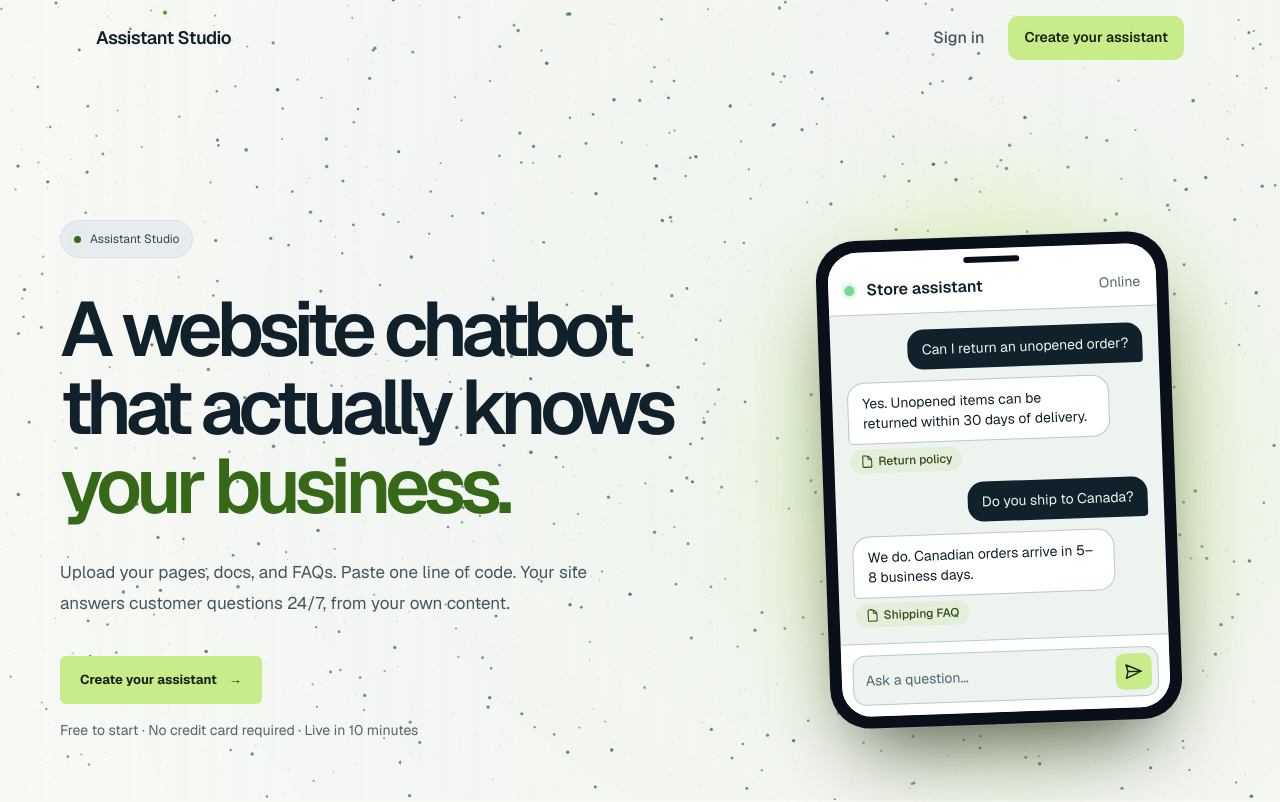
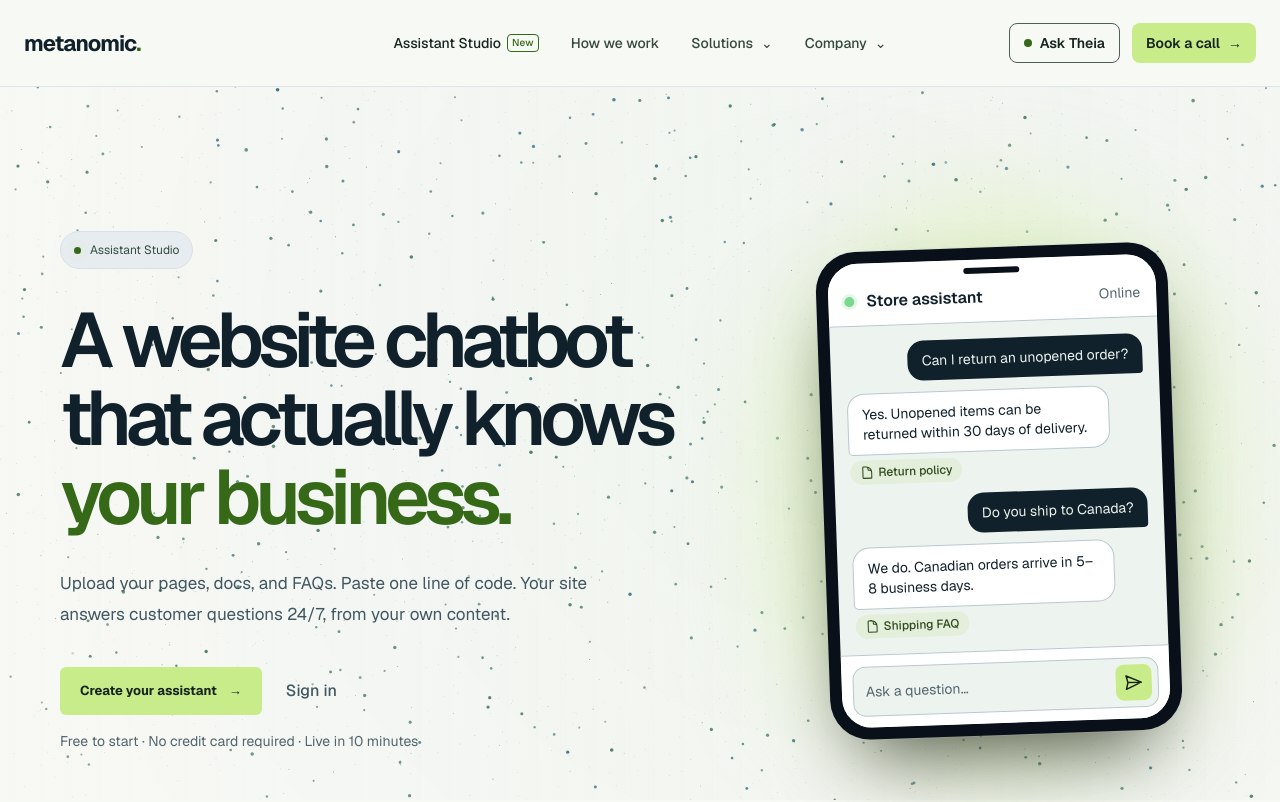
Before and after one commit to geisera/metanomic, a Next.js app: page /assistant-studio in a window 1280 px wide. Shown: the top 802 px of the page. Built offline with nearby package versions, Linux system fonts and the light colour scheme; no server answers.

Commit message:
Use the shared Metanomic navigation on Assistant Studio

```diff
--- a/src/app/assistant-studio/page.tsx
+++ b/src/app/assistant-studio/page.tsx
@@ -1,3 +1,4 @@
+import PrimaryNav from '@/components/PrimaryNav';
 import type {Metadata} from 'next';
 import s from './minimal.module.css';
 
@@ -28,8 +29,8 @@ const benefits=[
   {title:'No markup on usage',body:'Bring your OpenAI key and pay OpenAI directly, at cost.',icon:'M12 6v12m-3-2.818.879.659c1.171.879 3.07.879 4.242 0 1.172-.879 1.172-2.303 0-3.182C13.536 12.219 12.768 12 12 12c-.725 0-1.45-.22-2.003-.659-1.106-.879-1.106-2.303 0-3.182s2.9-.879 4.006 0l.415.33M21 12a9 9 0 1 1-18 0 9 9 0 0 1 18 0Z'},
 ];
 
-function Signup({small=false,className=''}:{small?:boolean;className?:string}){
-  return <a href={SIGNUP} className={s.cta+(small?' '+s.ctaSmall:'')+' '+className}>Create your assistant</a>;
+function Signup({className=''}:{className?:string}){
+  return <a href={SIGNUP} className={s.cta+' '+className}>Create your assistant</a>;
 }
 
 function SampleChat(){
@@ -68,13 +69,7 @@ function SampleChat(){
 
 export default function Page(){
   return <div data-studio-landing className={s.page+' min-h-screen font-[family-name:var(--font-geist)]'}>
-    <header className="mx-auto flex max-w-6xl items-center justify-between gap-4 px-5 py-4 sm:px-8">
-      <span className="text-lg font-semibold tracking-tight">Assistant Studio</span>
-      <nav aria-label="Account" className="flex items-center gap-4 sm:gap-6">
-        <a href="/assistant-studio/login" className={s.link+' inline-flex min-h-11 items-center'}>Sign in</a>
-        <span className="hidden sm:inline-flex"><Signup small/></span>
-      </nav>
-    </header>
+    <PrimaryNav/>
 
     <main>
       <section className="container relative grid min-h-[min(83vh,820px)] items-center gap-14 py-20 md:py-28 lg:grid-cols-[minmax(0,1.5fr)_minmax(0,1fr)] lg:py-36">
@@ -84,6 +79,7 @@ export default function Page(){
           <p className={s.fg2+' mt-8 max-w-[550px] text-[17px] leading-[1.85]'}>Upload your pages, docs, and FAQs. Paste one line of code. Your site answers customer questions 24/7, from your own content.</p>
           <div className="mt-9 flex flex-col gap-4 sm:flex-row sm:items-center">
             <a href={SIGNUP} className="button button-primary w-full sm:w-auto">Create your assistant <span aria-hidden="true">→</span></a>
+            <a href="/assistant-studio/login" className={s.link+' inline-flex min-h-11 items-center px-2'}>Sign in</a>
           </div>
           <p className={s.fg3+' mt-4 text-sm'}>Free to start · No credit card required · Live in 10 minutes</p>
         </div>
```
